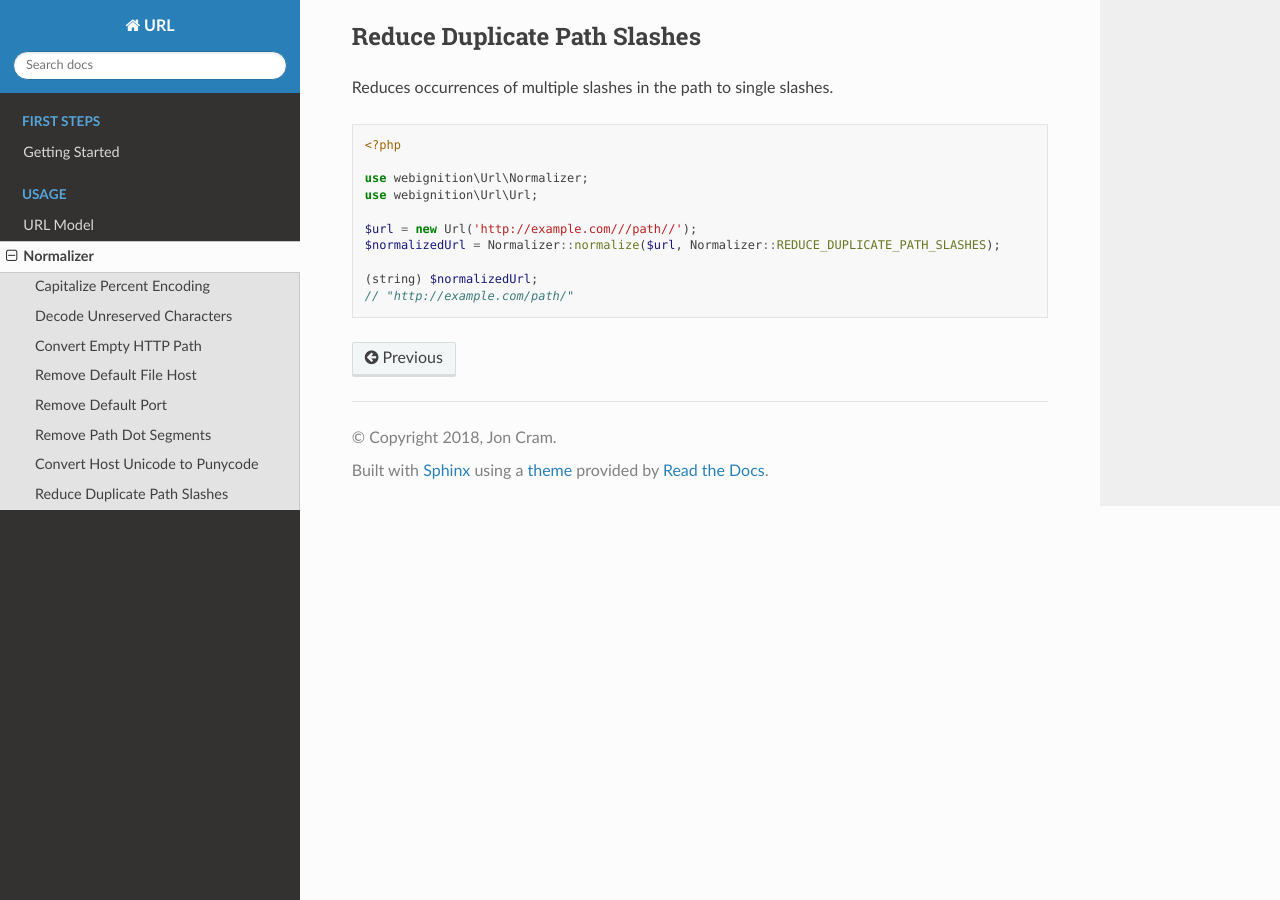
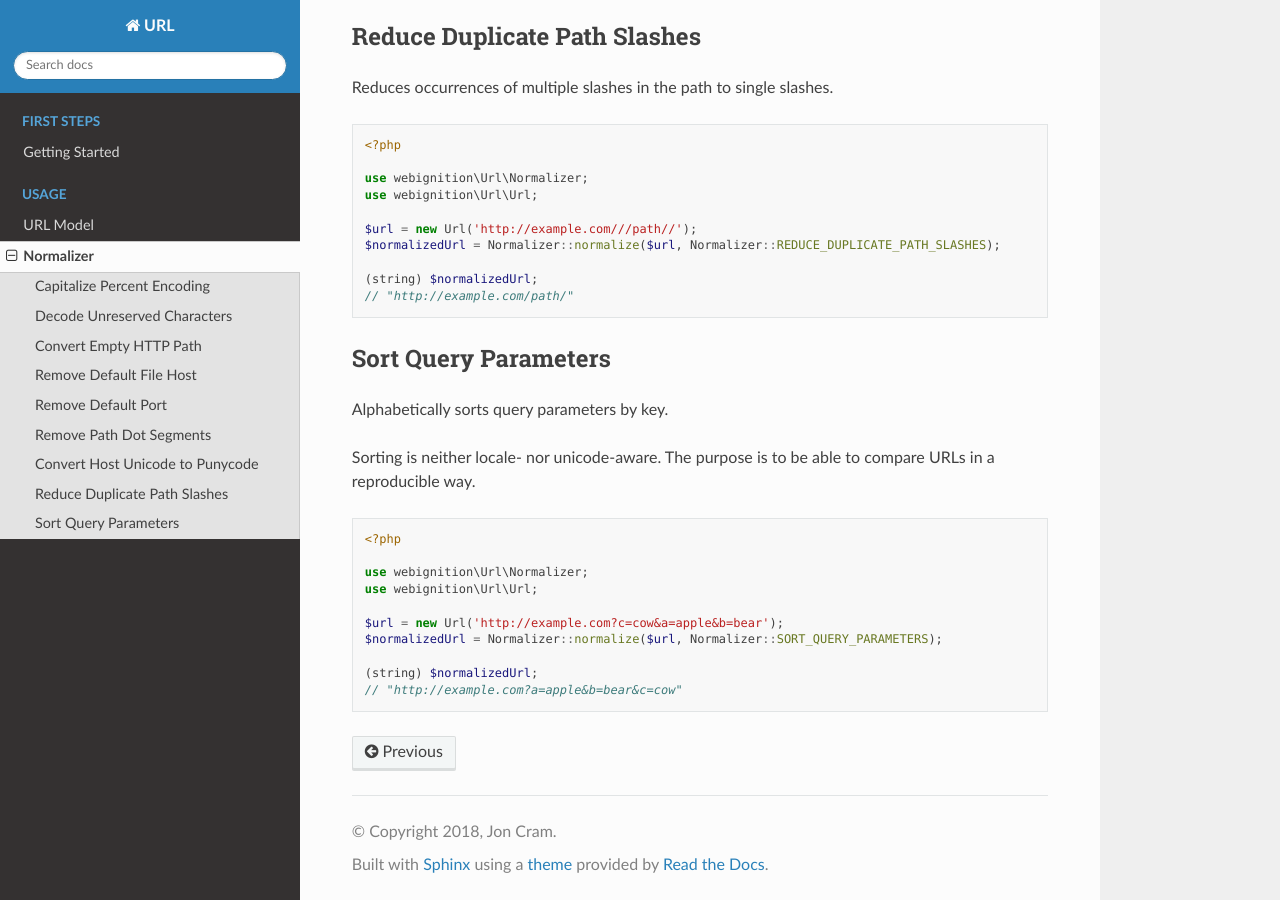
Before and after one commit to webignition/url, a Sphinx documentation site: the page built from docs/normalizer.rst, in a window 1280 px wide and 900 px high, scrolled down 3060 px. Built offline with Sphinx 7.4.7 and the Read the Docs theme 2.0.0, drawn with Linux system fonts in a browser that asks for light colours.

Commit message:
Document sort query parameters

```diff
--- a/docs/includes/normalizer/normalizations-list.rst
+++ b/docs/includes/normalizer/normalizations-list.rst
@@ -6,7 +6,7 @@
 - :ref:`remove path dot segments <normalizations-remove-path-dot-segments>`
 - :ref:`convert host unicode to punycode <normalizations-convert-host-unicode-to-punycode>`
 - :ref:`reduce duplicate path slashes <normalizations-reduce-duplicate-path-slashes>`
-- sort query parameters
+- :ref:`sort query parameters <normalizations-sort-query-parameters>`
 - add path trailing slash
 - remove user info
 - remove fragment
--- a/docs/normalizer.rst
+++ b/docs/normalizer.rst
@@ -183,3 +183,26 @@ Reduces occurrences of multiple slashes in the path to single slashes.
 
     (string) $normalizedUrl;
     // "http://example.com/path/"
+
+.. _normalizations-sort-query-parameters:
+
+---------------------
+Sort Query Parameters
+---------------------
+
+Alphabetically sorts query parameters by key.
+
+Sorting is neither locale- nor unicode-aware. The purpose is to be able to compare URLs in a reproducible way.
+
+.. code-block:: php
+
+    <?php
+
+    use webignition\Url\Normalizer;
+    use webignition\Url\Url;
+
+    $url = new Url('http://example.com?c=cow&a=apple&b=bear');
+    $normalizedUrl = Normalizer::normalize($url, Normalizer::SORT_QUERY_PARAMETERS);
+
+    (string) $normalizedUrl;
+    // "http://example.com?a=apple&b=bear&c=cow"
```
